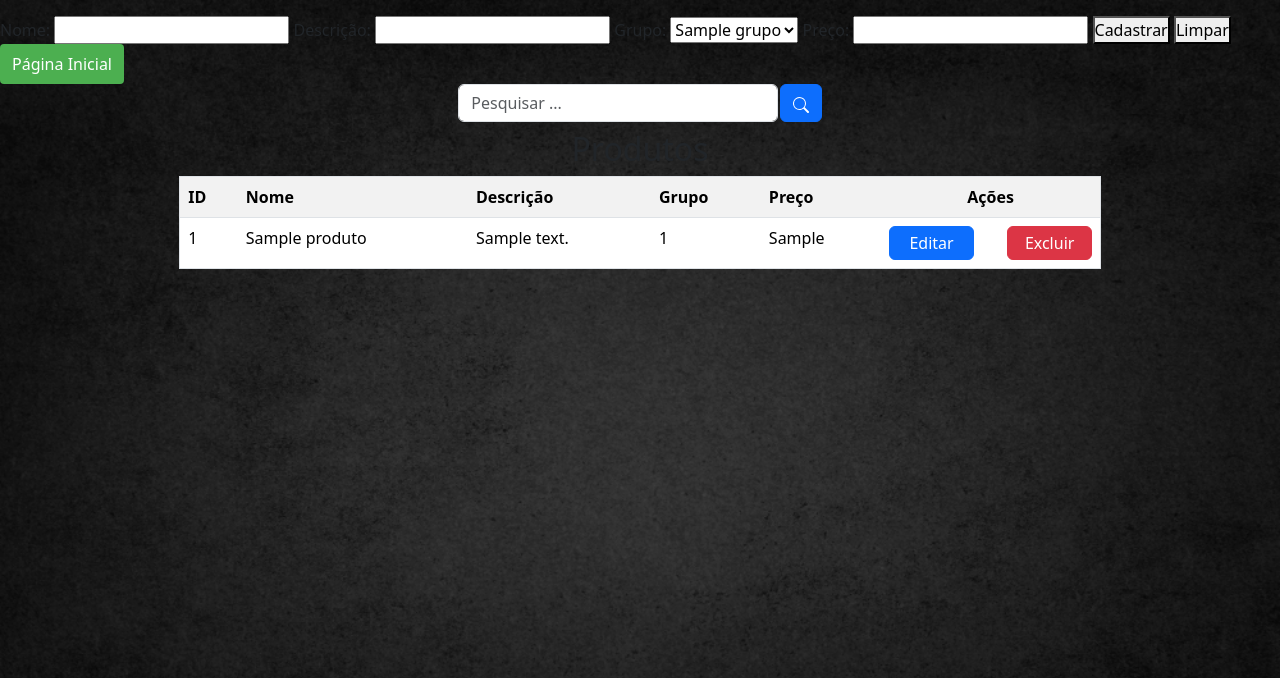
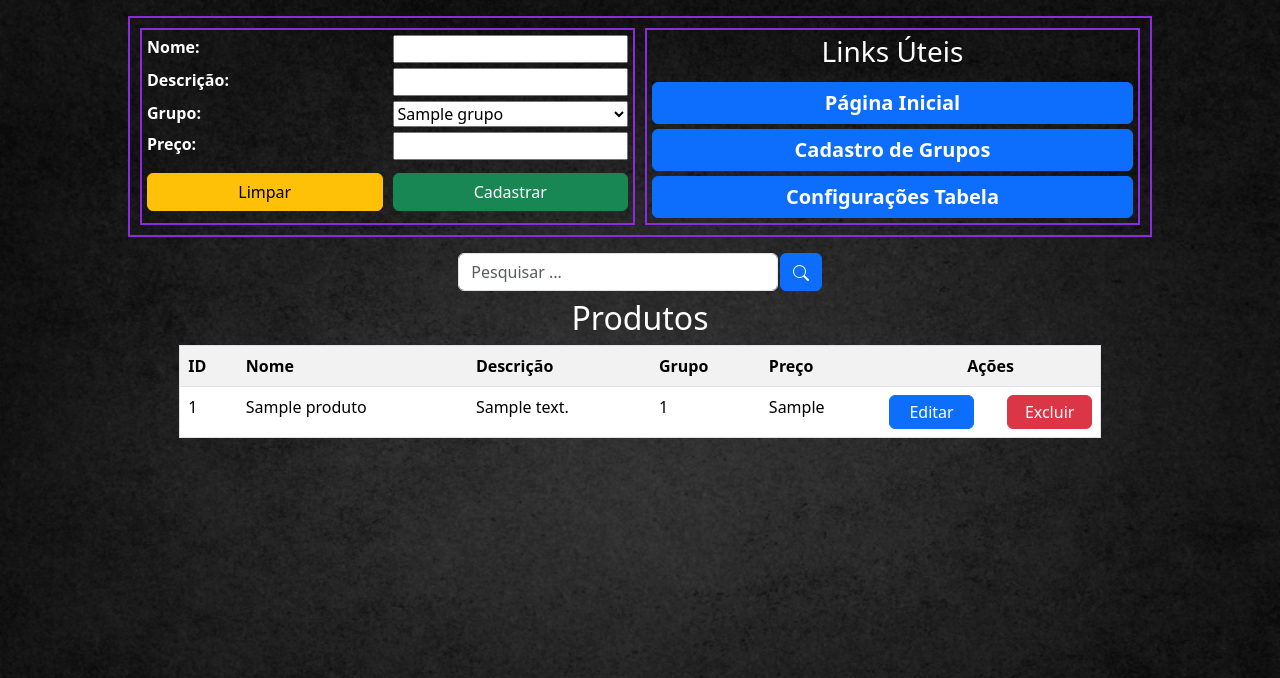
Before and after one commit to franciscosalesdeoliveira/tabela-precos, a PHP site: page /cadastro_produtos.php in a window 1280 px wide. Shown: the top 678 px of the page. Run offline with PHP 8.4, Linux system fonts and the light colour scheme; tables that the repository leaves empty or names only in its code hold one stand-in row (values such as "Sample post"); some libraries are stand-ins or nearby versions.

Commit message:
atualizações 30/04

```diff
--- a/cadastro_grupos.php
+++ b/cadastro_grupos.php
@@ -43,7 +43,7 @@ $grupos = $stmt->fetchAll(PDO::FETCH_ASSOC);
     <div class=" container grupos mt-3" id="grupos" style="max-width: 80%; margin: 0 auto;">
         <form method="POST">
             <div class="botao">
-                <label class="form-label" style="font-size: 20px; font-weight: bold;" for="grupo">Grupo:</label>
+                <label class="form-label" style="font-size: 20px; font-weight: bold; color: white;" for="grupo">Grupo:</label>
                 <input class="form-control w-80 m-2" type="text" name="grupo" id="grupo" style="width: 80%;" required>
                 <button class="btn btn-success m-2" color="white" style="width:27%; height: 40px;  color: white; ;font-size: 18px;" type="submit">Cadastrar</button>
                 <button class="btn btn-warning m-2" color="white" target="_blank" style="width:27%; height: 40px;  color: white; ;font-size: 18px;" type="reset">Limpar</button>
--- a/cadastro_produtos.php
+++ b/cadastro_produtos.php
@@ -1,7 +1,7 @@
 <?php
 $titulo = "Cadastro de Produtos";
-include_once 'connection.php';
-include_once 'header.php';
+require_once 'connection.php';
+require_once 'header.php';
 
 if ($_SERVER['REQUEST_METHOD'] === 'POST') {
     $grupo = $_POST['grupo'];
@@ -43,13 +43,20 @@ $produtos = $stmt->fetchAll(PDO::FETCH_ASSOC);
 ?>
 
 <body>
+    <section>
         <!-- Formulário para cadastrar produtos -->
-    <div class="container mt-3" id="cadastro_produtos"></div>
+        <div class="cadastro_produtos mt-3">
+            <div class="cadastro_produtos_1">
                 <form method="POST">
+                    <div class="itens">
                         <label for="nome">Nome:</label>
                         <input type="text" name="nome" id="nome" required>
+                    </div>
+                    <div class="itens">
                         <label for="descricao">Descrição:</label>
                         <input type="text" name="descricao" id="descricao">
+                    </div>
+                    <div class="itens">
                         <label for="grupo_id">Grupo:</label>
                         <select name="grupo_id" id="grupo_id" required>
                             <?php
@@ -61,17 +68,29 @@ $produtos = $stmt->fetchAll(PDO::FETCH_ASSOC);
                             }
                             ?>
                         </select>
+                    </div>
+                    <div class="itens">
                         <label for="preco">Preço:</label>
                         <input type="number" name="preco" id="preco" step="0.01" required>
-        <button type="submit">Cadastrar</button>
-        <button type="reset">Limpar</button>
-        <!-- <button><a href="listar_grupos.php" target="_blank">Listar Grupos</a></button> -->
-        <a href="index.php" style="display: inline-block; padding: 8px 12px; background: #4CAF50; color: white; text-decoration: none; border-radius: 4px;">Página Inicial</a>
+                    </div>
+                    <div class="itens">
+                        <button class="btn btn-warning mt-2" type="reset">Limpar</button>
+                        <button class="btn btn-success mt-2" type="submit">Cadastrar</button>
+                    </div>
+            </div>
             </form>
+            <div class="cadastro_produtos_2">
+                <h3 class="text-center">Links Úteis</h3>
+                <a href="index.php" class="btn btn-primary " ;>Página Inicial</a>
+                <a href="tabela_grupos.php" class="btn btn-primary " ;>Cadastro de Grupos</a>
+                <a href="configuracoes.php" class="btn btn-primary " ;>Configurações Tabela</a>
+
             </div>
+        </div>
+    </section>
 
     <!-- Pesquisa de Produtos -->
-    <div class="box-search">
+    <div class="box-search mt-3">
         <input class="form-control w-25" type="search" id="pesquisar" placeholder="Pesquisar ...">
         <button onclick="searchData()" class="btn btn-primary"><svg xmlns="http://www.w3.org/2000/svg" width="16" height="16" fill="currentColor" class="bi bi-search" viewBox="0 0 16 16">
                 <path d="M11.742 10.344a6.5 6.5 0 1 0-1.397 1.398h-.001q.044.06.098.115l3.85 3.85a1 1 0 0 0 1.415-1.414l-3.85-3.85a1 1 0 0 0-.115-.1zM12 6.5a5.5 5.5 0 1 1-11 0 5.5 5.5 0 0 1 11 0" />
@@ -82,9 +101,10 @@ $produtos = $stmt->fetchAll(PDO::FETCH_ASSOC);
     <!-- Listagem de Produtos -->
 
 
-    <h2 class="text-center m-2">Produtos</h2>
-    <div class="overflow-y-auto" style="max-height: 450px; max-width: 90%; margin: 0 auto;">
-        <table cellpadding='8' class='table table-striped border border-black-3' style='max-width: 80%; margin: 0 auto;'>
+    <section>
+        <h2 class="text-center m-2" style="color: white;">Produtos</h2>
+        <div class="overflow-y-auto" tabela-produtos style="max-height: 450px; max-width: 90%; margin: 0 auto;">
+            <table cellpadding='8' class="table table-striped border border-black-3" style='max-width: 80%; margin: 0 auto;'>
                 <tr>
                     <th>ID</th>
                     <th>Nome</th>
@@ -109,8 +129,10 @@ $produtos = $stmt->fetchAll(PDO::FETCH_ASSOC);
                         </td>
                     </tr>
                 <?php endforeach; ?>
+            </table>
         </div>
-    </table>
+    </section>
+
 </body>
 <script>
     var search = document.getElementById("pesquisar");
--- a/style.css
+++ b/style.css
@@ -83,3 +83,132 @@ table {
     transition: all .2s ease-in;
     cursor: pointer;
 }
+
+/* Tabela de Produtos */
+
+.cadastro_produtos {
+    display: grid;
+    grid-template-columns: repeat(2, 1fr);
+    max-width: 80%;
+    padding: 10px;
+    margin: 0 auto;
+    border: 2px solid blueviolet;
+    gap: 10px;
+    font-weight: bold;
+    color: white;
+}
+
+.cadastro_produtos_1 {
+    border: 2px solid blueviolet;
+
+}
+
+.cadastro_produtos_2 {
+    border: 2px solid blueviolet;
+    display: flex;
+    justify-content: space-around;
+    padding: 5px;
+    gap: 5px;
+    flex-direction: column;
+}
+
+.cadastro_produtos_2>a {
+    padding: 5px;
+    text-decoration: none;
+    color: #ffffff;
+    font-size: 20px;
+    font-weight: bold;
+}
+
+.cadastro_produtos_2>a:hover {
+    border: 1px solid blueviolet;
+    background-color: rgba(23, 51, 207, 0.6);
+    scale: 1.01;
+}
+
+.itens {
+    margin: 5px;
+    display: grid;
+    grid-template-columns: repeat(2, 1fr);
+    gap: 10px;
+}
+
+.pag_inicial {
+    margin: 200px;
+    border: 2px solid blueviolet;
+    display: flex;
+    justify-content: flex-end;
+    max-width: 80%;
+    margin: 20px auto;
+    padding: 10px;
+}
+
+/* Editar de Produtos */
+
+/*Secao principal
+apagar depois*/
+#editar_produto {
+    margin: 0 auto;
+    background-color: #000000;
+    max-height: 90vh;
+}
+
+.texto_editar_produto {
+    display: flex;
+    display: block;
+    justify-content: center;
+    align-items: center;
+    color: white;
+    font-size: 20px;
+    font-weight: bold;
+}
+
+/* container pai*/
+.editar_produto {
+    display: grid;
+    grid-template-columns: repeat(2, 1fr);
+    max-width: 90%;
+    padding: 10px;
+    margin: 0 auto;
+    border: 2px solid rgb(223, 214, 231);
+    gap: 10px;
+    font-weight: bold;
+    color: white;
+}
+
+
+/*Div direita*/
+.alter_itens {
+    border: 1px solid darkblue;
+    gap: 10px;
+
+}
+
+/* campos da tabela para alterar*/
+.editar_itens {
+    margin: 5px;
+    display: grid;
+    grid-template-columns: repeat(1, 1fr);
+    gap: 10px;
+
+}
+
+/* Div esquerda*/
+.salvar_alter {
+    display: flex;
+    justify-content: flex-end;
+    align-items: flex-end;
+    gap: 10px;
+    border: 1px solid white;
+
+}
+
+/*botão dentro da div esquerda*/
+.salvar_alter button {
+    color: white;
+    border: none;
+    border-radius: 5px;
+    font-size: 20px;
+    font-weight: bold;
+
+}
```
Also changed, not shown: editar_produto.php (+25 -2 lines). Lines whose indentation alone changed are shown as unchanged.
